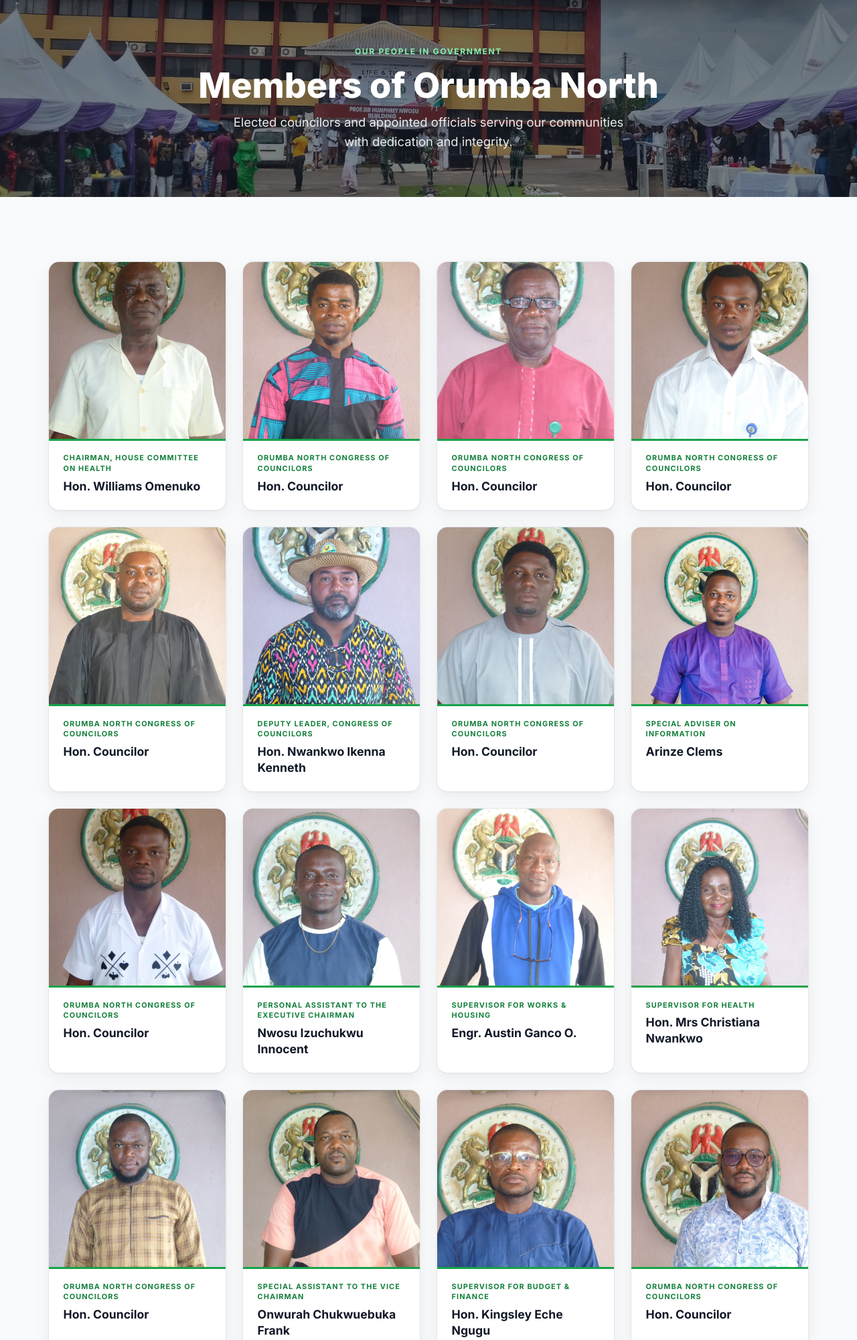
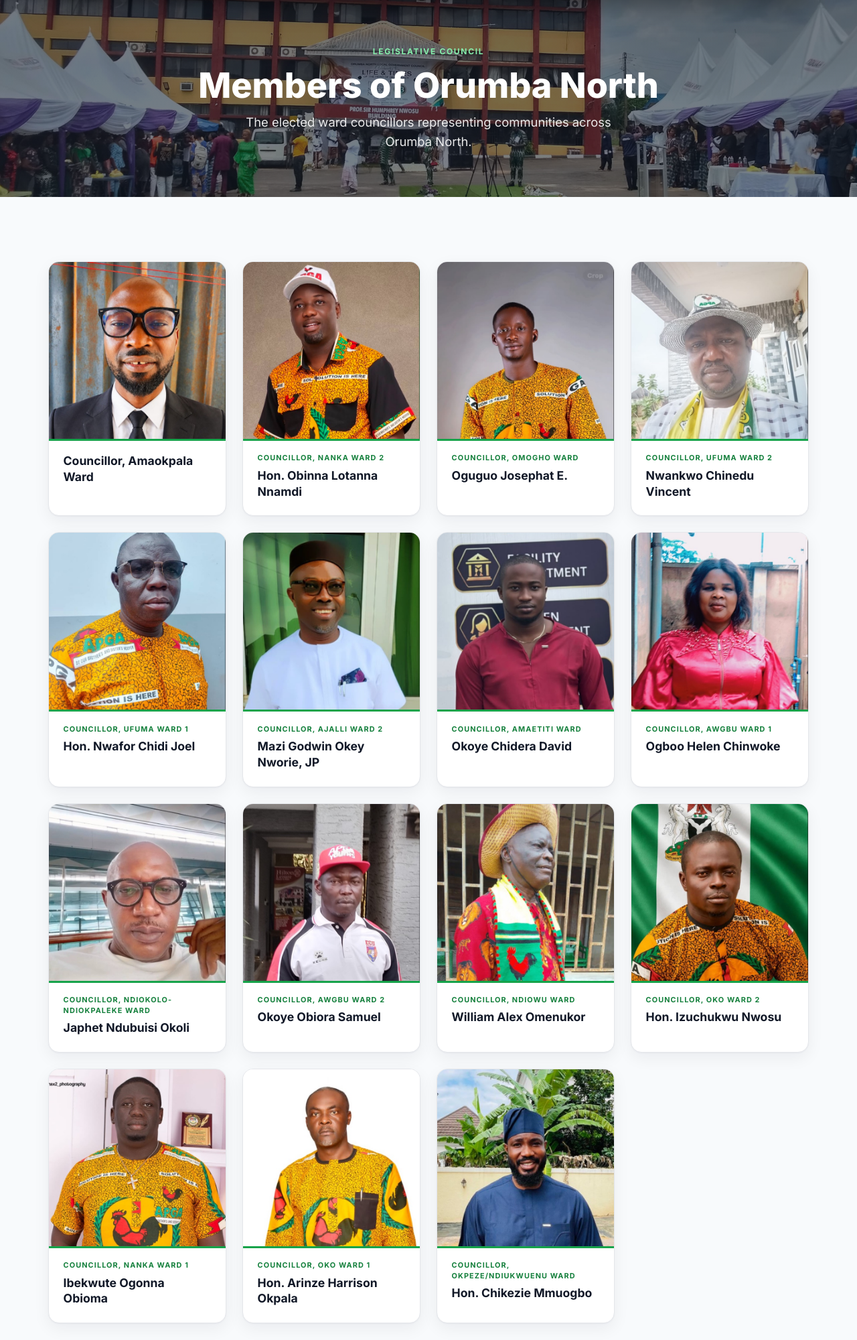
Before and after one commit to grant91m1/orumbafinal2, a Flask app: page /members in a window 1280 px wide. Shown: the part 74-2074 px from the top of the page at 67% size. Run offline with Flask 3, Linux system fonts and the light colour scheme; some libraries are stand-ins or nearby versions.

Commit message:
Show the ward councillors on the Members page

```diff
--- a/app/templates/members.html
+++ b/app/templates/members.html
@@ -21,109 +21,18 @@
 
     <section class="page-banner" style="background-image: url('/static/images/orumba-header-bakground-image3.jpg');">
         <div class="container">
-            <span class="page-banner-eyebrow">Our People in Government</span>
+            <span class="page-banner-eyebrow">Legislative Council</span>
             <h1>Members of Orumba North</h1>
-            <p>Elected councilors and appointed officials serving our communities with dedication and integrity.</p>
+            <p>The elected ward councillors representing communities across Orumba North.</p>
         </div>
     </section>
 
     <main class="section-padding">
         <div class="container">
             <div class="people-grid">
-                {{ person_card('health_committee_chairman') }}
-                <article class="person-card">
-                    <div class="person-photo"><img src="/static/images/orumbamember2.jpg" alt="Councilor" loading="lazy"></div>
-                    <div class="person-body">
-                        <span class="person-role">Orumba North Congress of Councilors</span>
-                        <h3 class="person-name">Hon. Councilor</h3>
-                    </div>
-                </article>
-                <article class="person-card">
-                    <div class="person-photo"><img src="/static/images/orumbamember3.jpg" alt="Councilor" loading="lazy"></div>
-                    <div class="person-body">
-                        <span class="person-role">Orumba North Congress of Councilors</span>
-                        <h3 class="person-name">Hon. Councilor</h3>
-                    </div>
-                </article>
-                <article class="person-card">
-                    <div class="person-photo"><img src="/static/images/orumbamember4.jpg" alt="Councilor" loading="lazy"></div>
-                    <div class="person-body">
-                        <span class="person-role">Orumba North Congress of Councilors</span>
-                        <h3 class="person-name">Hon. Councilor</h3>
-                    </div>
-                </article>
-                <article class="person-card">
-                    <div class="person-photo"><img src="/static/images/orumbamember5.jpg" alt="Councilor" loading="lazy"></div>
-                    <div class="person-body">
-                        <span class="person-role">Orumba North Congress of Councilors</span>
-                        <h3 class="person-name">Hon. Councilor</h3>
-                    </div>
-                </article>
-                {{ person_card('deputy_leader') }}
-                <article class="person-card">
-                    <div class="person-photo"><img src="/static/images/orumbamember7.jpg" alt="Councilor" loading="lazy"></div>
-                    <div class="person-body">
-                        <span class="person-role">Orumba North Congress of Councilors</span>
-                        <h3 class="person-name">Hon. Councilor</h3>
-                    </div>
-                </article>
-                {{ person_card('information_adviser') }}
-                <article class="person-card">
-                    <div class="person-photo"><img src="/static/images/orumbamember9.jpg" alt="Councilor" loading="lazy"></div>
-                    <div class="person-body">
-                        <span class="person-role">Orumba North Congress of Councilors</span>
-                        <h3 class="person-name">Hon. Councilor</h3>
-                    </div>
-                </article>
-                {{ person_card('chairman_pa') }}
-                {{ person_card('works_supervisor') }}
-                {{ person_card('health_supervisor') }}
-                <article class="person-card">
-                    <div class="person-photo"><img src="/static/images/orumbamember13.jpg" alt="Councilor" loading="lazy"></div>
-                    <div class="person-body">
-                        <span class="person-role">Orumba North Congress of Councilors</span>
-                        <h3 class="person-name">Hon. Councilor</h3>
-                    </div>
-                </article>
-                {{ person_card('vice_chairman_sa') }}
-                {{ person_card('finance_supervisor') }}
-                <article class="person-card">
-                    <div class="person-photo"><img src="/static/images/orumbamember16.jpg" alt="Councilor" loading="lazy"></div>
-                    <div class="person-body">
-                        <span class="person-role">Orumba North Congress of Councilors</span>
-                        <h3 class="person-name">Hon. Councilor</h3>
-                    </div>
-                </article>
-                <article class="person-card">
-                    <div class="person-photo"><img src="/static/images/orumbamember17.jpg" alt="Councilor" loading="lazy"></div>
-                    <div class="person-body">
-                        <span class="person-role">Orumba North Congress of Councilors</span>
-                        <h3 class="person-name">Hon. Councilor</h3>
-                    </div>
-                </article>
-                <article class="person-card">
-                    <div class="person-photo"><img src="/static/images/orumbamember18.jpg" alt="Councilor" loading="lazy"></div>
-                    <div class="person-body">
-                        <span class="person-role">Orumba North Congress of Councilors</span>
-                        <h3 class="person-name">Hon. Councilor</h3>
-                    </div>
-                </article>
-                {{ person_card('youth_supervisor') }}
-                <article class="person-card">
-                    <div class="person-photo"><img src="/static/images/orumbamember20.jpg" alt="Councilor" loading="lazy"></div>
-                    <div class="person-body">
-                        <span class="person-role">Orumba North Congress of Councilors</span>
-                        <h3 class="person-name">Hon. Councilor</h3>
-                    </div>
-                </article>
-                {{ person_card('vice_chairman') }}
-                <article class="person-card">
-                    <div class="person-photo person-photo--seal"><img src="/static/images/orumba-north-logo.jpg" alt="" loading="lazy"></div>
-                    <div class="person-body">
-                        <span class="person-role">Orumba North Congress of Councilors</span>
-                        <h3 class="person-name">Hon. Councilor</h3>
-                    </div>
-                </article>
+                {% for key in councillors %}
+                {{ person_card(key) }}
+                {% endfor %}
             </div>
         </div>
     </main>
```
